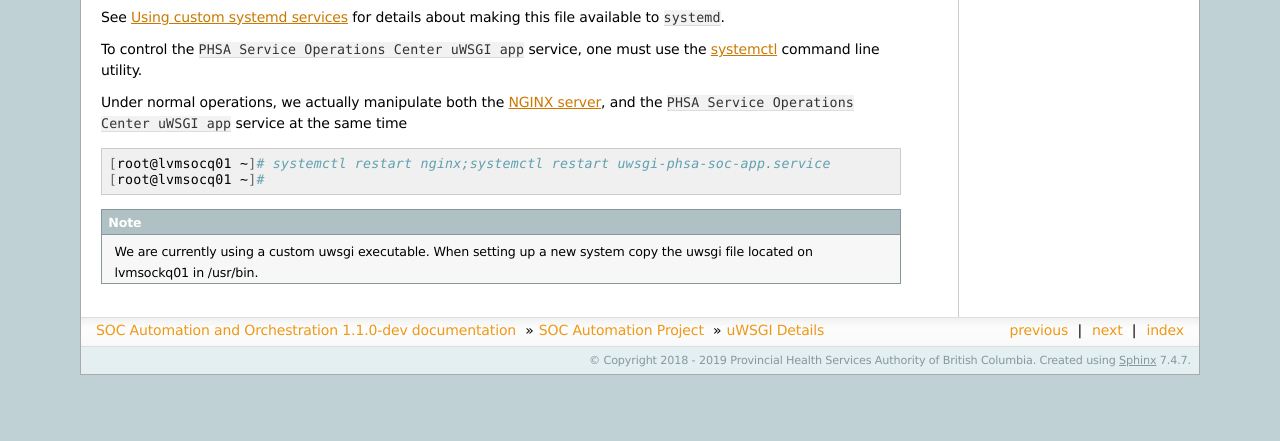
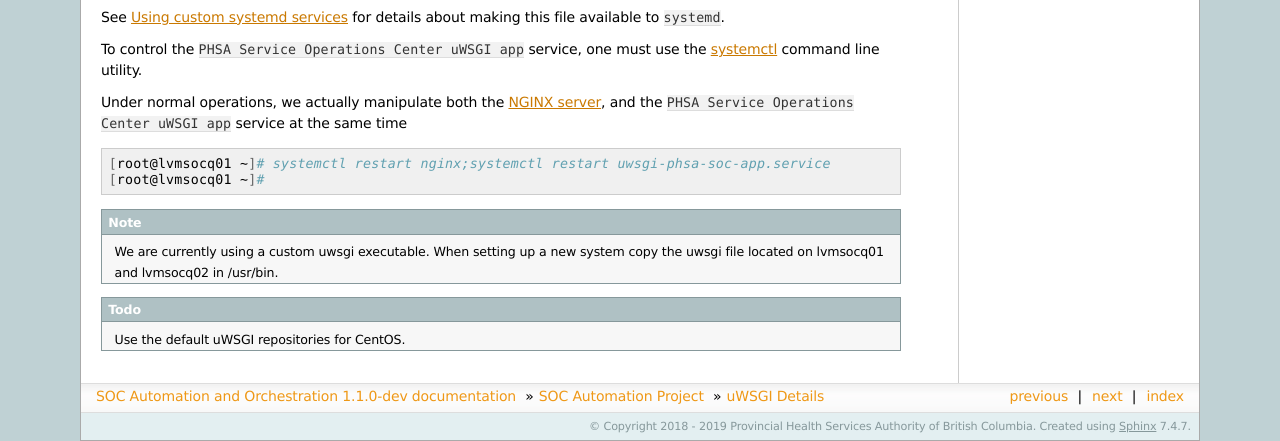
Before and after one commit to PHSAServiceOperationsCenter/PHSA-SOC, a Sphinx documentation site: the page built from docs/source/p_soc_auto/uwsgi.rst, in a window 1280 px wide, cut to the strip 511-952 px from the top of the page. Built offline with Sphinx 7.4.7, drawn with Linux system fonts in a browser that asks for light colours; pages that are not in the unit, such as notebooks, are missing from menus; before the commit the page ends 900 px from its top, so only the background shows below that.

Commit message:
Fixing docs based on feedback.

```diff
--- a/docs/source/p_soc_auto/uwsgi.rst
+++ b/docs/source/p_soc_auto/uwsgi.rst
@@ -47,4 +47,8 @@ at the same time
 .. note::
 
     We are currently using a custom uwsgi executable. When setting up a
-    new system copy the uwsgi file located on lvmsockq01 in /usr/bin.
+    new system copy the uwsgi file located on lvmsocq01 and lvmsocq02 in /usr/bin.
+
+.. todo::
+
+    Use the default uWSGI repositories for CentOS.
```
